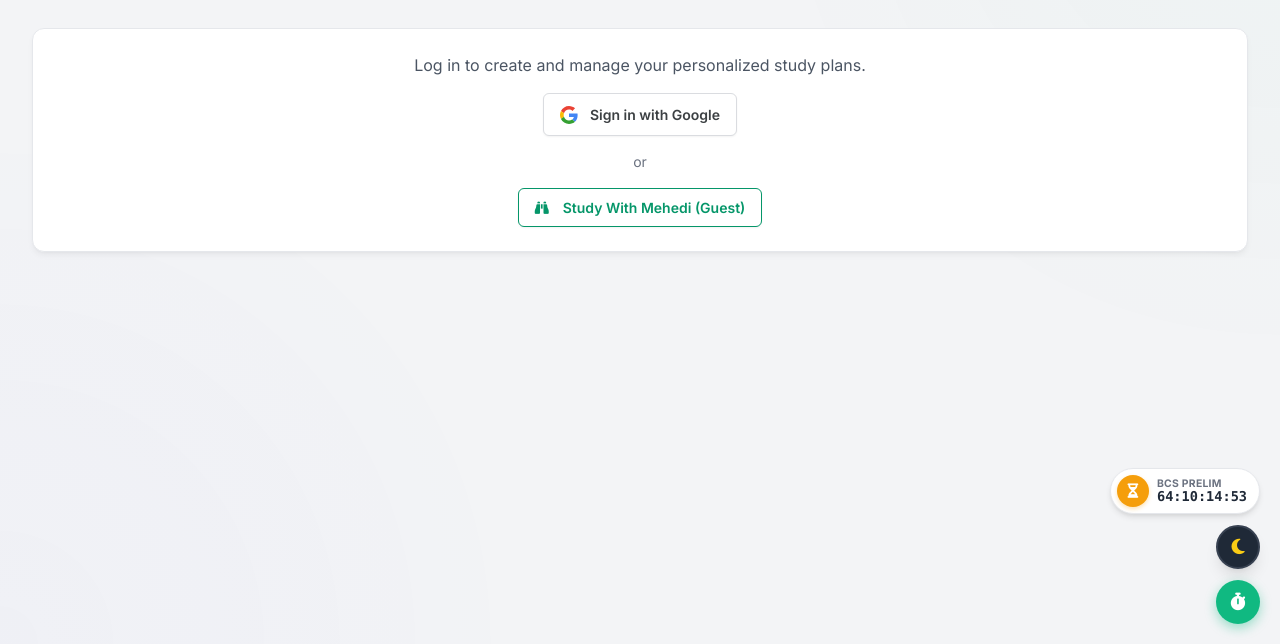
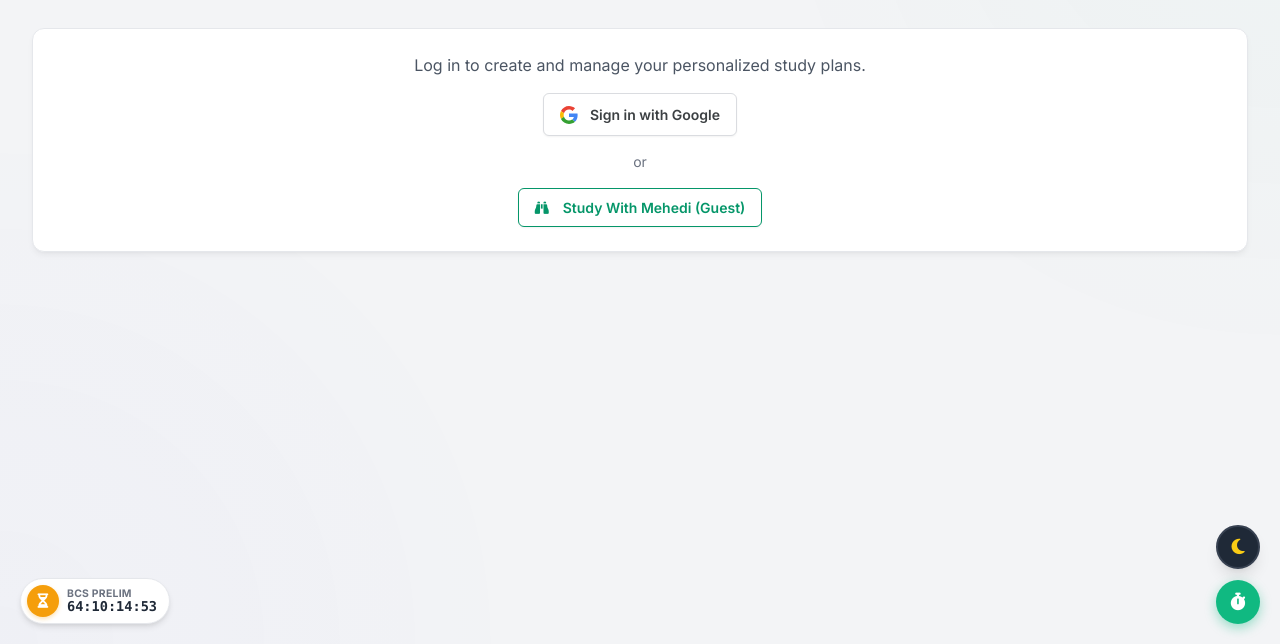
Before and after one commit to emammehedi17/classcaddy, a plain HTML site: page study_plan.html in a window 1280 px wide. Shown: the part 156-800 px from the top of the page. Drawn offline with nearby package versions, Linux system fonts and the light colour scheme; no server answers; a web font is replaced by a local one.

Commit message:
Update study-plan-styles.css

```diff
--- a/study-plan-styles.css
+++ b/study-plan-styles.css
@@ -3153,12 +3153,13 @@ body.dark-mode .study-table tbody tr.row-completed:hover td {
 }
 
 
-/* --- BCS Countdown Floating Widget --- */
+/* --- BCS Countdown Floating Widget (Left Side) --- */
 
 .floating-countdown-pill {
     position: fixed;
-    bottom: 130px; /* Positioned above the Dark Mode button (75px + gap) */
-    right: 20px;
+    bottom: 20px;  /* Aligns with the Pomodoro icon's vertical level */
+    left: 20px;    /* Moves it to the LEFT side of the page */
+    right: auto;   /* Ensures it doesn't stick to the right */
     z-index: 998;
 
     display: flex;
@@ -3167,8 +3168,8 @@ body.dark-mode .study-table tbody tr.row-completed:hover td {
 
     background-color: white;
     border: 1px solid #e5e7eb;
-    padding: 6px 12px 6px 6px; /* Adjusted padding for pill shape */
-    border-radius: 9999px;     /* Full rounded corners */
+    padding: 6px 12px 6px 6px;
+    border-radius: 9999px;
     box-shadow: 0 4px 6px -1px rgba(0, 0, 0, 0.1), 0 2px 4px -1px rgba(0, 0, 0, 0.06);
 
     font-family: 'Inter', sans-serif;
```
